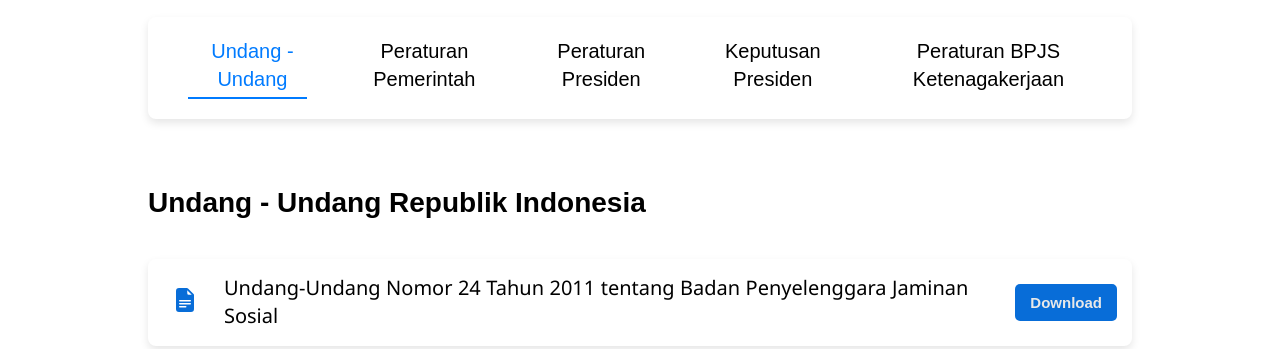
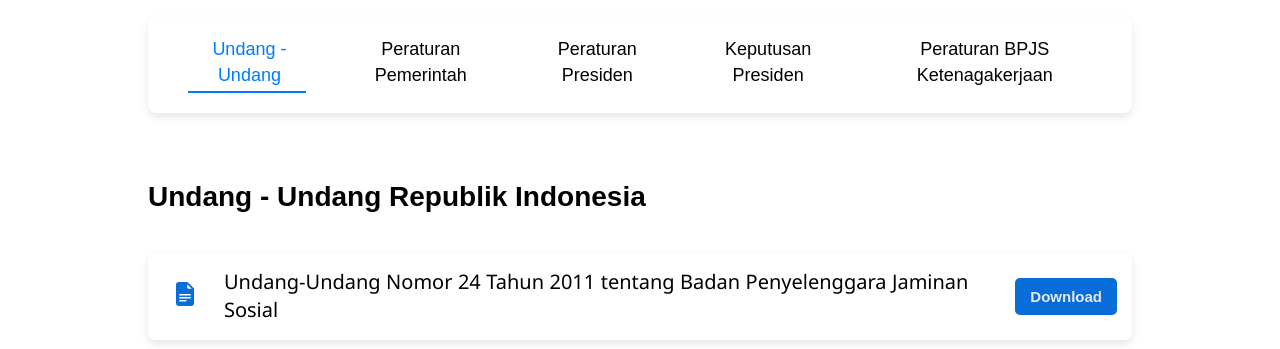
Before and after one commit to zahraninditas/investment-bpjstk, a plain HTML site: page regulasi.html in a window 1280 px wide. Shown: the part 748-1097 px from the top of the page. Drawn offline with Linux system fonts and the light colour scheme.

Commit message:
Update styles.css

```diff
--- a/styles.css
+++ b/styles.css
@@ -941,8 +941,8 @@ h5 {
 }
 .menu-container a{
   text-align: center;
-  font-size: 20px;
-  padding-left: 10px;
+  font-size: 18px;
+  padding-left: 5px;
   font-family: Arial, Helvetica, sans-serif;
   color:black;
 }
```
